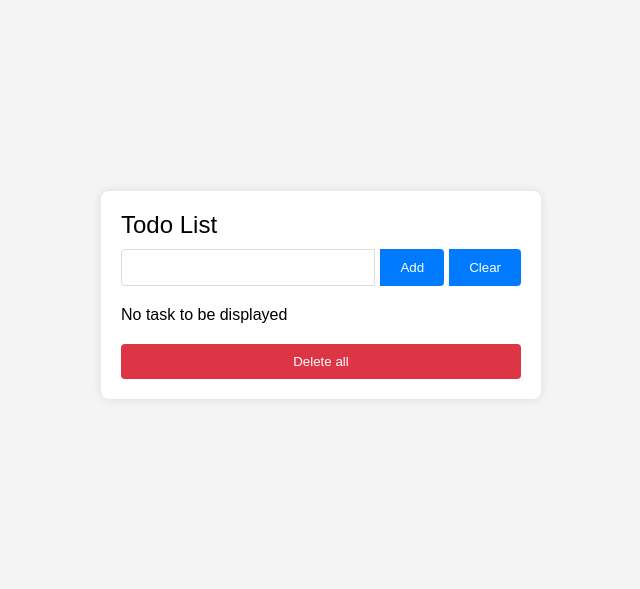
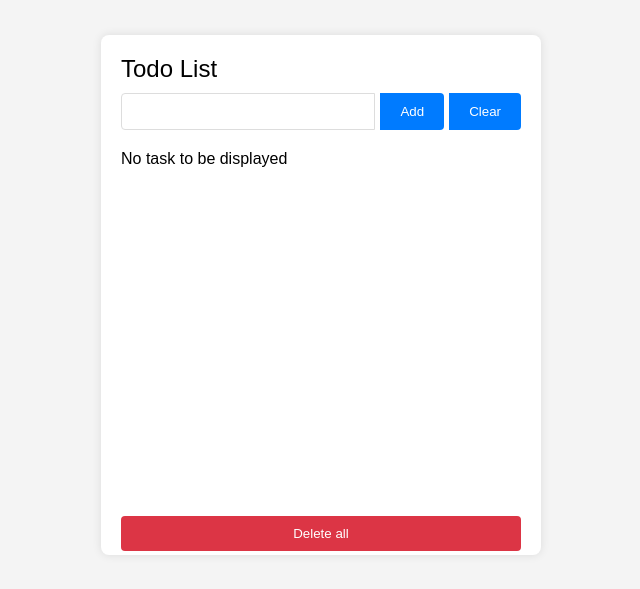
Before and after one commit to aljunepio/todo-list-fe, a React (Vite) app in the folder TodoSample/: page / in a window 1280 px wide. Shown: the part 105-694 px from the top of the page, without its empty margins (319-959 px from the left). Built offline with nearby package versions, Linux system fonts and the light colour scheme; no server answers.

Commit message:
fix: adjust the layout of Todo and fix spinner loading

```diff
--- a/TodoSample/src/App.module.scss
+++ b/TodoSample/src/App.module.scss
@@ -17,8 +17,13 @@ body {
   padding: 20px;
   border-radius: 8px;
   width: 400px;
-  max-height: 60vh;
-  overflow: auto;
+  height: 60vh;
+  // max-height: 60vh;
+  // overflow: auto;
+
+  .todoContainer {
+    height: 72%;
+  }
 
   .title {
     font-size: 24px;
--- a/TodoSample/src/App.tsx
+++ b/TodoSample/src/App.tsx
@@ -73,9 +73,11 @@ function App() {
 
   const getTodosList = () => {
     if (!todos.length) {
-      return "No task to be displayed";
+      return (
+        <div className={styles.todoContainer}>No task to be displayed</div>
+      );
     } else if (isLoading) {
-      return "Loading...";
+      return <div className={styles.todoContainer}>Loading...</div>;
     } else if (errorMessage) {
       return errorMessage;
     } else {
--- a/TodoSample/src/components/input/Input.tsx
+++ b/TodoSample/src/components/input/Input.tsx
@@ -66,7 +66,9 @@ const Input: React.FC<InputProps> = ({
           value={todo}
           onChange={(e) => setTodo(e.target.value)}
         />
-        <button onClick={handleAddEditClick}>{getButtonText()}</button>
+        <button onClick={handleAddEditClick} disabled={isSpin}>
+          {getButtonText()}
+        </button>
         <button onClick={() => setTodo("")}>Clear</button>
       </div>
     </div>
--- a/TodoSample/src/components/todoList/styles.module.scss
+++ b/TodoSample/src/components/todoList/styles.module.scss
@@ -3,19 +3,21 @@
 .todoList {
   list-style: none;
   padding: 0;
+  height: 70%;
+  overflow: auto;
 
   li {
     padding: 10px;
     display: flex;
     justify-content: space-between;
     align-items: center;
-    border-bottom: 1px solid #ddd;
+    border-bottom: 1px solid $listLineColor;
     .todoListTitle {
-      width: 240px;
+      width: 60%;
       overflow-wrap: break-word;
     }
     .completed {
-      color: gray;
+      color: $grayColor;
       text-decoration: line-through;
     }
   }
--- a/TodoSample/src/styles/_variables.scss
+++ b/TodoSample/src/styles/_variables.scss
@@ -9,3 +9,5 @@ $primaryBlue: #007bff;
 $primaryBlueHover: #0056b3;
 $opacity1: rgba(0, 0, 0, 0.1);
 $opacity5: rgba(0, 0, 0, 0.5);
+$listLineColor: #ddd;
+$grayColor: #808080;
```
